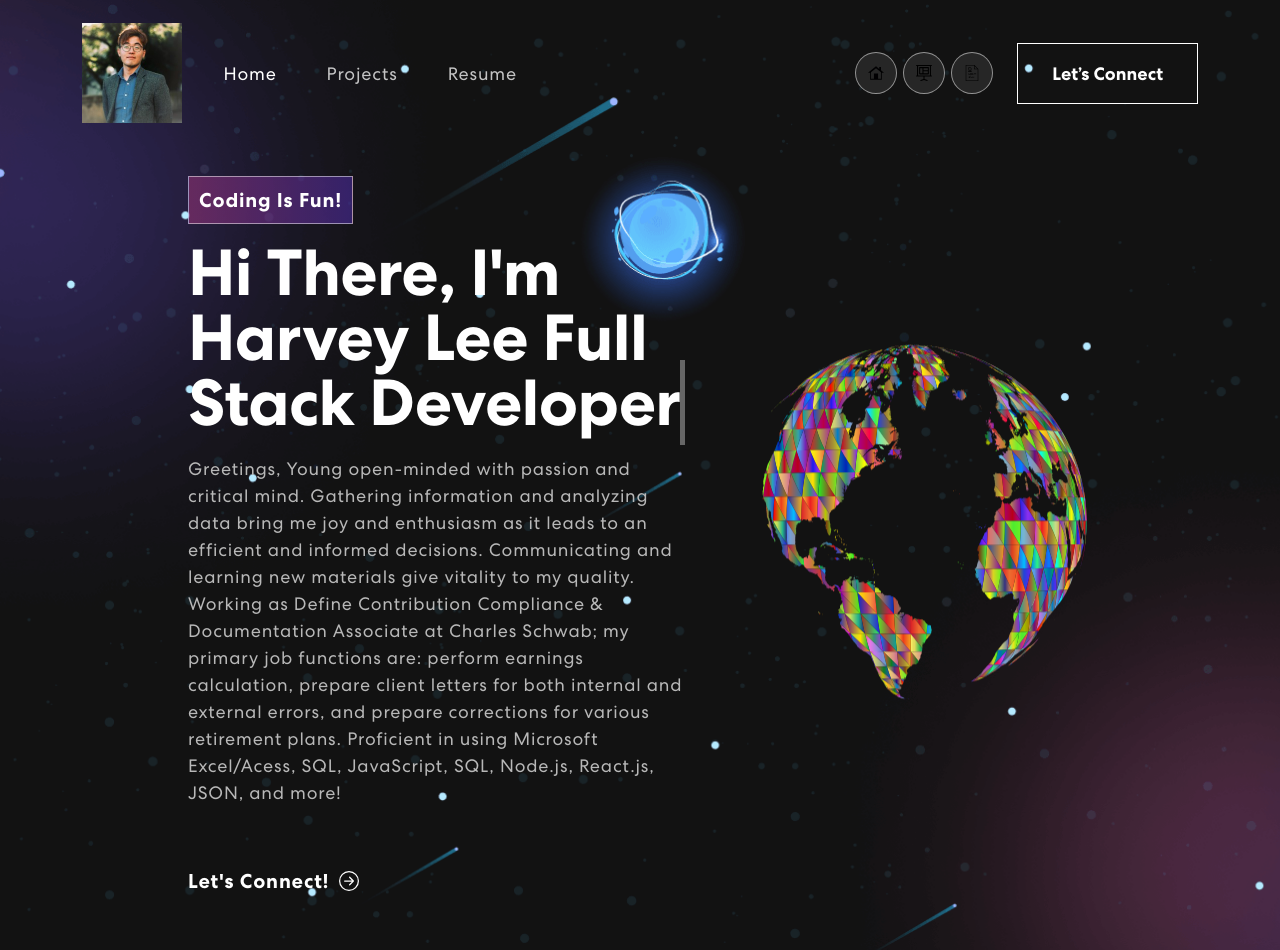
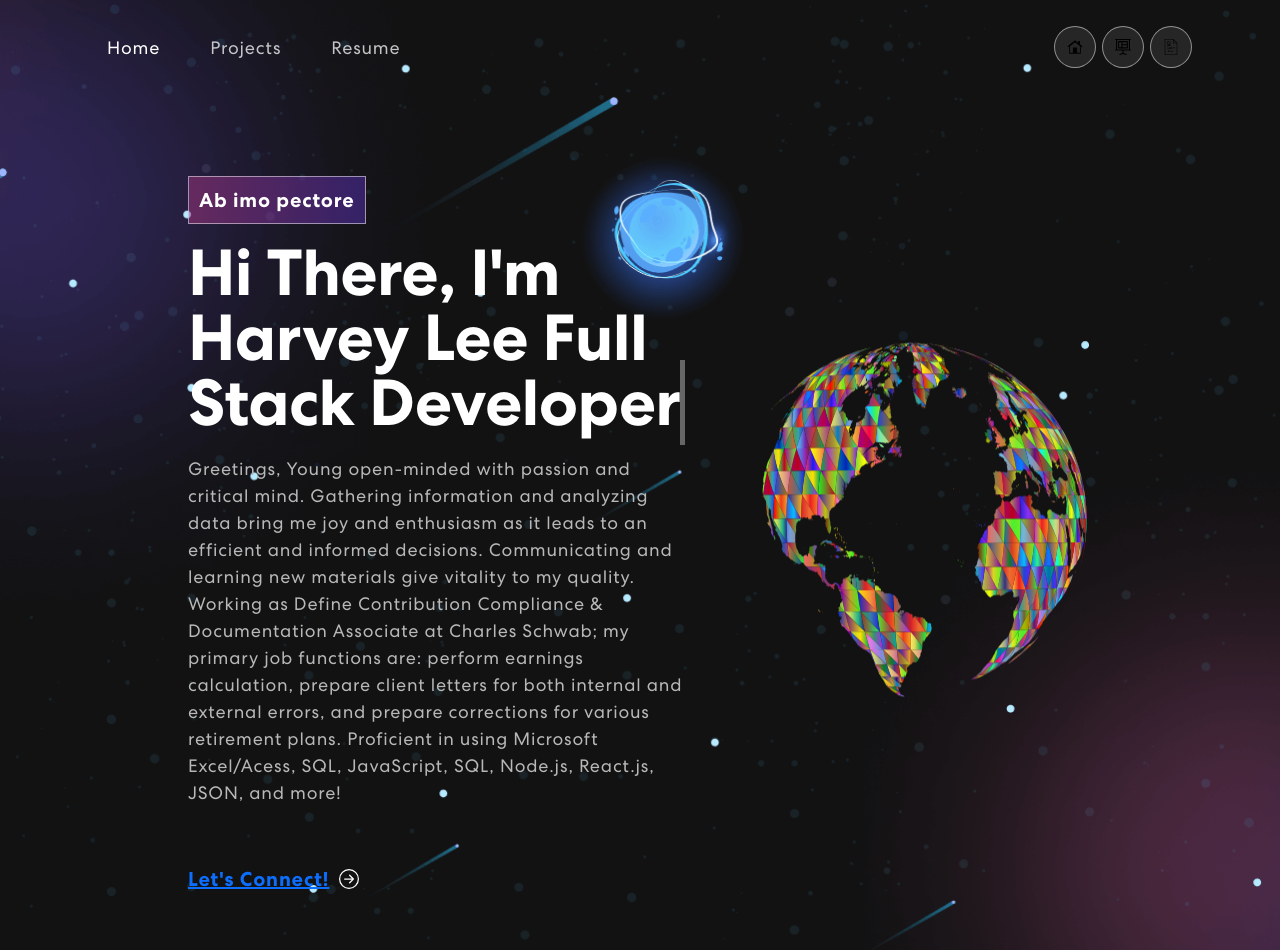
Before and after one commit to hhealing123/Portfolio-React, a React (Create React App) app: page / in a window 1280 px wide. Shown: the top 950 px of the page. Built offline with nearby package versions, Linux system fonts and the light colour scheme.

Commit message:
Revision

```diff
--- a/src/components/Banner.js
+++ b/src/components/Banner.js
@@ -53,10 +53,10 @@
                         <TrackVisibility>
                             {({ isVisible }) =>
                             <div className={isVisible ? "animate__animated animate__fadeIn" : ""}>
-                                <span className="tagline">Coding Is Fun!</span>
+                                <span className="tagline">Ab imo pectore</span>
                                 <h1>{`Hi There, I'm Harvey Lee`} <span className="txt-rotate" dataPeriod="1000" data-rotate='[ "Full Stack Developer", "Web Designer", "Data Engineer" ]'><span className="wrap">{text}</span></span></h1>
                                     <p>Greetings, Young open-minded with passion and critical mind. Gathering information and analyzing data bring me joy and enthusiasm as it leads to an efficient and informed decisions. Communicating and learning new materials give vitality to my quality. Working as Define Contribution Compliance & Documentation Associate at Charles Schwab; my primary job functions are: perform earnings calculation, prepare client letters for both internal and external errors, and prepare corrections for various retirement plans. Proficient in using Microsoft Excel/Acess, SQL, JavaScript, SQL, Node.js, React.js, JSON, and more!</p>
-                                    <button onClick={() => console.log('connect')}>Let's Connect! <ArrowRightCircle size={20} /></button>
+                                    <button onClick={() => console.log('connect')}><a href="https://linkedin.com/in/harvey-lee-9708">Let's Connect!</a><ArrowRightCircle size={20} /></button>
                         </div>}
                         </TrackVisibility>
                     </Col>
--- a/src/components/NavBar.js
+++ b/src/components/NavBar.js
@@ -1,10 +1,8 @@
 import { useState, useEffect } from "react";
 import { Navbar, Nav, Container } from "react-bootstrap";
-import logo from '../assets/img/headshot.jpg';
 import navIconHome from '../assets/img/nav-home-icon.svg';
 import navIconProjects from '../assets/img/nav-projects-icon.svg';
 import navIconResume from '../assets/img/nav-resume-icon.svg';
-import { HashLink } from 'react-router-hash-link';
 import { BrowserRouter as Router } from "react-router-dom";
 
 export const NavBar = () => {
@@ -34,9 +32,6 @@
         <Router>
             <Navbar expand="lg" className={scrolled ? "scrolled" : ""}>
                 <Container>
-                    <Navbar.Brand href="#home">
-                        <img src={logo} alt="Logo" />
-                    </Navbar.Brand>
                     <Navbar.Toggle aria-controls="basic-navbar-nav">
                         <span className="navbar-toggler-icon"></span>
                     </Navbar.Toggle>
@@ -52,9 +47,6 @@
                                 <a href="#projects"><img src={navIconProjects} alt="Projects Icon" /></a>
                                 <a href="#resume"><img src={navIconResume} alt="Resume Icon" /></a>
                             </div>
-                            <HashLink to='#connect'>
-                                <button className="vvd"><span>Let’s Connect</span></button>
-                            </HashLink>
                         </span>
                     </Navbar.Collapse>
                 </Container>
```
